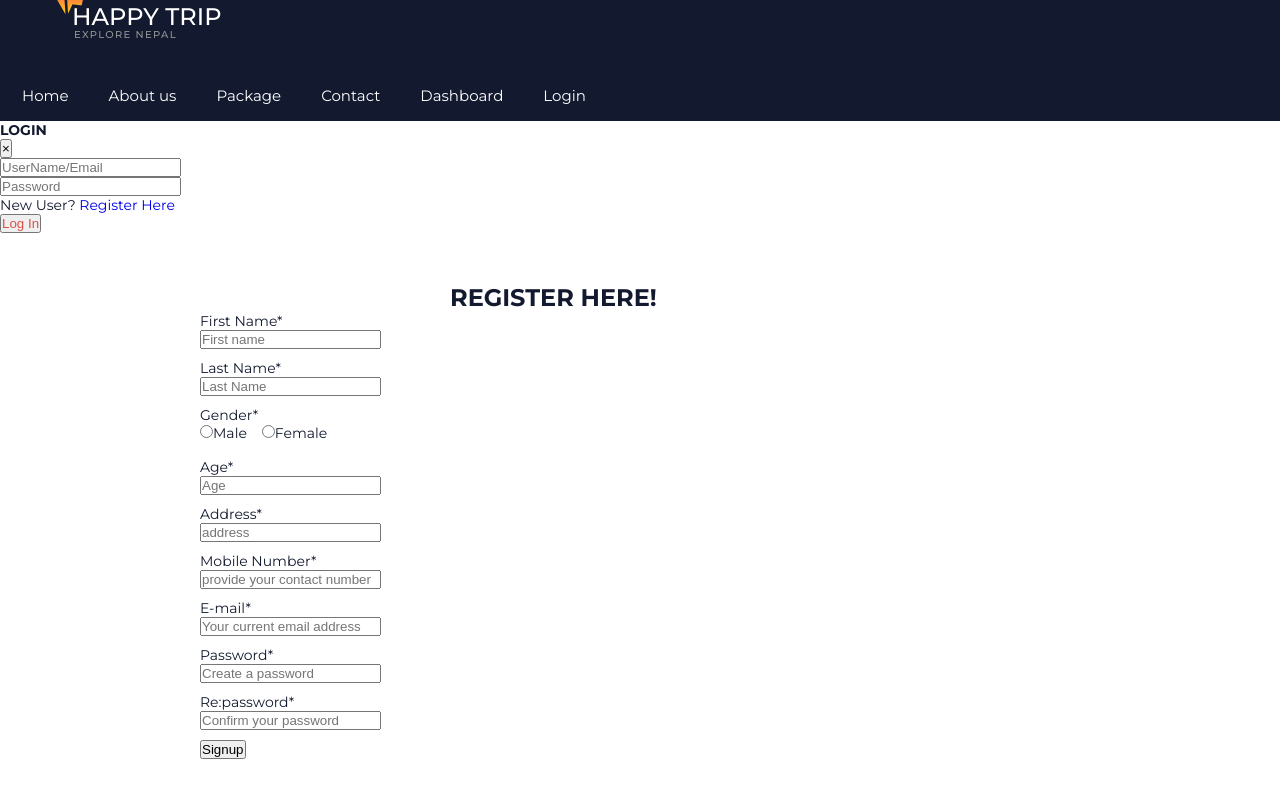
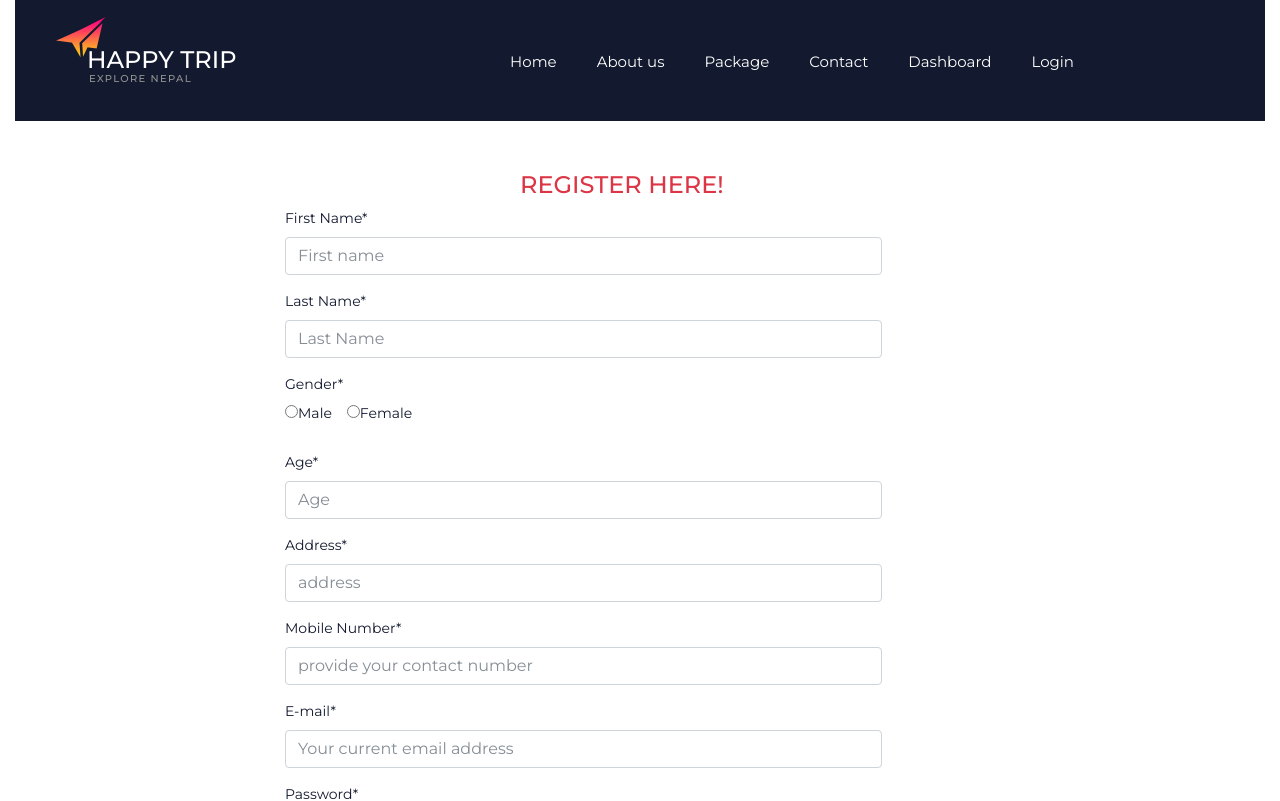
Before and after one commit to GunnerUjjwol/HappyTrip-User-Frontend, an Angular app: page /register in a window 1280 px wide. Shown: the top 801 px of the page. Built offline with nearby package versions, Linux system fonts and the light colour scheme.

Commit message:
11th sept

```diff
--- a/src/app/registration-form/registration-form.component.html
+++ b/src/app/registration-form/registration-form.component.html
@@ -1,151 +1,89 @@
 <div class="container">
+    <form class="form-horizontal " #f="ngForm" (ngSubmit)="register(f)">
+        <h3 class="text-danger">REGISTER HERE!</h3>
+        <div id="div_id_firstname" class="form-group required">
+            <label for="id_firstname" class="control-label col-md-4 requiredField"> First Name<span class="asteriskField">*</span>
+            </label>
+            <div class="controls col-md-8 ">
+                <input class="input-md textinput textInput form-control" #FName = "ngModel" id="id_firstname" [(ngModel)]="firstName" name="firstName" placeholder="First name"
+                    style="margin-bottom: 10px" type="text" required/>
+            </div>
+        </div>
 
 
-    <form class="form-horizontal " #f="ngForm" (ngSubmit)="register(f)">
-        <h3 class="text-danger">REGISTER HERE!</h3>
+        <div *ngIf="FName.invalid && (FName.dirty || FName.touched)" class="alert alert-danger">Firstname is required</div>
 
 
-        <div id="div_id_name" class="form-group required">
-
-            <label for="id_name" class="control-label col-md-4 requiredField"> First Name<span class="asteriskField">*</span>
+        <div id="div_id_lastname" class="form-group required">
+            <label for="id_lastname" class="control-label col-md-4 requiredField"> Last Name<span class="asteriskField">*</span>
             </label>
-
             <div class="controls col-md-8 ">
-
-                <input class="input-md textinput textInput form-control" id="id_name" [(ngModel)]="firstName" name="firstName" placeholder="First name"
-                    style="margin-bottom: 10px" type="text" />
-
+                <input class="input-md textinput textInput form-control" #LName = "ngModel" id="id_lastname" [(ngModel)]="lastName" name="lastName" placeholder="Last Name"
+                    style="margin-bottom: 10px" type="text" required/>
             </div>
-
-        </div>
-        <div id="div_id_name" class="form-group required">
-
-            <label for="id_name" class="control-label col-md-4 requiredField"> Last Name<span class="asteriskField">*</span>
-            </label>
-
-            <div class="controls col-md-8 ">
-
-                <input class="input-md textinput textInput form-control" id="id_name" [(ngModel)]="lastName" name="lastName" placeholder="Last Name"
-                    style="margin-bottom: 10px" type="text" />
-
-            </div>
-
         </div>
 
+        <div *ngIf="LName.invalid && (LName.dirty || LName.touched)" class="alert alert-danger">Lastname is required</div>
+
         <div id="div_id_gender" class="form-group required">
-
             <label for="id_gender" class="control-label col-md-4 requiredField"> Gender<span class="asteriskField">*</span>
             </label>
-
             <div class="controls col-md-8 " style="margin-bottom: 10px">
-
                 <label class="radio-inline">
                     <input type="radio" [(ngModel)]="gender" name="gender" id="id_gender_1" value="M" style="margin-bottom: 10px">Male</label>
-
                 <label class="radio-inline">
                     <input type="radio" name="gender" id="id_gender_2" value="F" style="margin-bottom: 10px; margin-left: 15px">Female
                 </label>
-
             </div>
-
-        </div>
-        <div id="div_id_location" class="form-group required">
-
-            <label for="id_location" class="control-label col-md-4 requiredField"> Age<span class="asteriskField">*</span>
-            </label>
-
-            <div class="controls col-md-8 ">
-
-                <input class="input-md textinput textInput form-control" id="id_location" [(ngModel)]="age" name="age" placeholder="Age"
-                    style="margin-bottom: 10px" type="number" />
-
-            </div>
-
-        </div>
-
-        <div id="div_id_location" class="form-group required">
-
-            <label for="id_location" class="control-label col-md-4 requiredField"> Address<span class="asteriskField">*</span>
-            </label>
-
-            <div class="controls col-md-8 ">
-
-                <input class="input-md textinput textInput form-control" id="id_location" [(ngModel)]="address" name="address" placeholder="address"
-                    style="margin-bottom: 10px" type="text" />
-
-            </div>
-
-        </div>
-
-        <div id="div_id_number" class="form-group required">
-
-            <label for="id_number" class="control-label col-md-4 requiredField"> Mobile Number<span class="asteriskField">*</span>
-            </label>
-
-            <div class="controls col-md-8 ">
-
-                <input class="input-md textinput textInput form-control" id="id_number" [(ngModel)]="phoneNo" name="phoneNo" placeholder="provide your contact number"
-                    style="margin-bottom: 10px" type="text" />
-
-            </div>
-
-        </div>
-
-        <div id="div_id_email" class="form-group required">
-
-            <label for="id_email" class="control-label col-md-4 requiredField"> E-mail<span class="asteriskField">*</span>
-            </label>
-
-            <div class="controls col-md-8 ">
-
-                <input class="input-md emailinput form-control" id="id_email" [(ngModel)]="email" name="email" placeholder="Your current email address"
-                    style="margin-bottom: 10px" type="email" />
-
-            </div>
-
-        </div>
-
-        <div id="div_id_password1" class="form-group required">
-
-            <label for="id_password1" class="control-label col-md-4 requiredField">Password<span class="asteriskField">*</span>
-            </label>
-
-            <div class="controls col-md-8 ">
-
-                <input class="input-md textinput textInput form-control" id="id_password1" name="password" [(ngModel)]="password" placeholder="Create a password"
-                    style="margin-bottom: 10px" type="password" />
-
-            </div>
-
-        </div>
-
-        <div id="div_id_password2" class="form-group required">
-
-            <label for="id_password2" class="control-label col-md-4 requiredField"> Re:password<span class="asteriskField">*</span>
-            </label>
-
-            <div class="controls col-md-8 ">
-
-                <input class="input-md textinput textInput form-control" id="id_password2" name="password2" placeholder="Confirm your password"
-                    style="margin-bottom: 10px" type="password" />
-
-            </div>
-
-        </div>
-
-        <div class="form-group">
-
-            <div class="aab controls col-md-4 "></div>
-
-            <div class="controls col-md-8 ">
-
-                <input type="submit" value="Signup" class="btn btn-primary btn btn-info" id="submit-id-signup" />
-
-            </div>
-
         </div>
 
 
+
+        <div id="div_id_age" class="form-group required">
+            <label for="id_age" class="control-label col-md-4 requiredField"> Age<span class="asteriskField">*</span>
+            </label>
+            <div class="controls col-md-8 ">
+                <input class="input-md textinput textInput form-control" id="id_age" [(ngModel)]="age" name="age" placeholder="Age" style="margin-bottom: 10px"
+                    type="number" />
+            </div>
+        </div>
+        <div id="div_id_location" class="form-group required">
+            <label for="id_location" class="control-label col-md-4 requiredField"> Address<span class="asteriskField">*</span>
+            </label>
+            <div class="controls col-md-8 ">
+                <input class="input-md textinput textInput form-control" id="id_location" [(ngModel)]="address" name="address" placeholder="address"
+                    style="margin-bottom: 10px" type="text" />
+            </div>
+        </div>
+        <div id="div_id_number" class="form-group required">
+            <label for="id_number" class="control-label col-md-4 requiredField"> Mobile Number<span class="asteriskField">*</span>
+            </label>
+            <div class="controls col-md-8 ">
+                <input class="input-md textinput textInput form-control" id="id_number" [(ngModel)]="phoneNo" name="phoneNo" placeholder="provide your contact number"
+                    style="margin-bottom: 10px" type="text" />
+            </div>
+        </div>
+        <div id="div_id_email" class="form-group required">
+            <label for="id_email" class="control-label col-md-4 requiredField"> E-mail<span class="asteriskField">*</span>
+            </label>
+            <div class="controls col-md-8 ">
+                <input class="input-md emailinput form-control" id="id_email" [(ngModel)]="email" name="email" placeholder="Your current email address"
+                    style="margin-bottom: 10px" type="email" />
+            </div>
+        </div>
+        <div id="div_id_password1" class="form-group required">
+            <label for="id_password1" class="control-label col-md-4 requiredField">Password<span class="asteriskField">*</span>
+            </label>
+            <div class="controls col-md-8 ">
+                <input class="input-md textinput textInput form-control" id="id_password1" name="password" [(ngModel)]="password" placeholder="Create a password"
+                    style="margin-bottom: 10px" type="password" />
+            </div>
+        </div>
+        <div class="form-group">
+            <div class="aab controls col-md-4 "></div>
+            <div class="controls col-md-8 ">
+                <input type="submit" value="Signup" class="btn btn-primary btn btn-info" id="submit-id-signup" />
+            </div>
+        </div>
     </form>
-
 </div>
--- a/src/index.html
+++ b/src/index.html
@@ -15,7 +15,9 @@
   <meta name="viewport" content="width=device-width, initial-scale=1">
   <link rel="icon" type="image/x-icon" href="favicon.ico">
 
-  <!-- <link rel="stylesheet" type="text/css" href="../assets/bootstrap/bootstrap.min.css"> -->
+
+  <!-- <link rel="stylesheet" type="text/css" href="node_modules/bootstrap/dist/css/bootstrap.min.css"> -->
+  <link rel="stylesheet" type="text/css" href="../assets/bootstrap/bootstrap.min.css">
   <link href="../assets/plugins/font-awesome-4.7.0/css/font-awesome.min.css" rel="stylesheet" type="text/css">
   <link rel="stylesheet" type="text/css" href="../assets/plugins/OwlCarousel2-2.2.1/owl.carousel.css">
   <link rel="stylesheet" type="text/css" href="../assets/plugins/OwlCarousel2-2.2.1/owl.theme.default.css">
```
Also changed, not shown: angular.json (line endings or trailing spaces).
